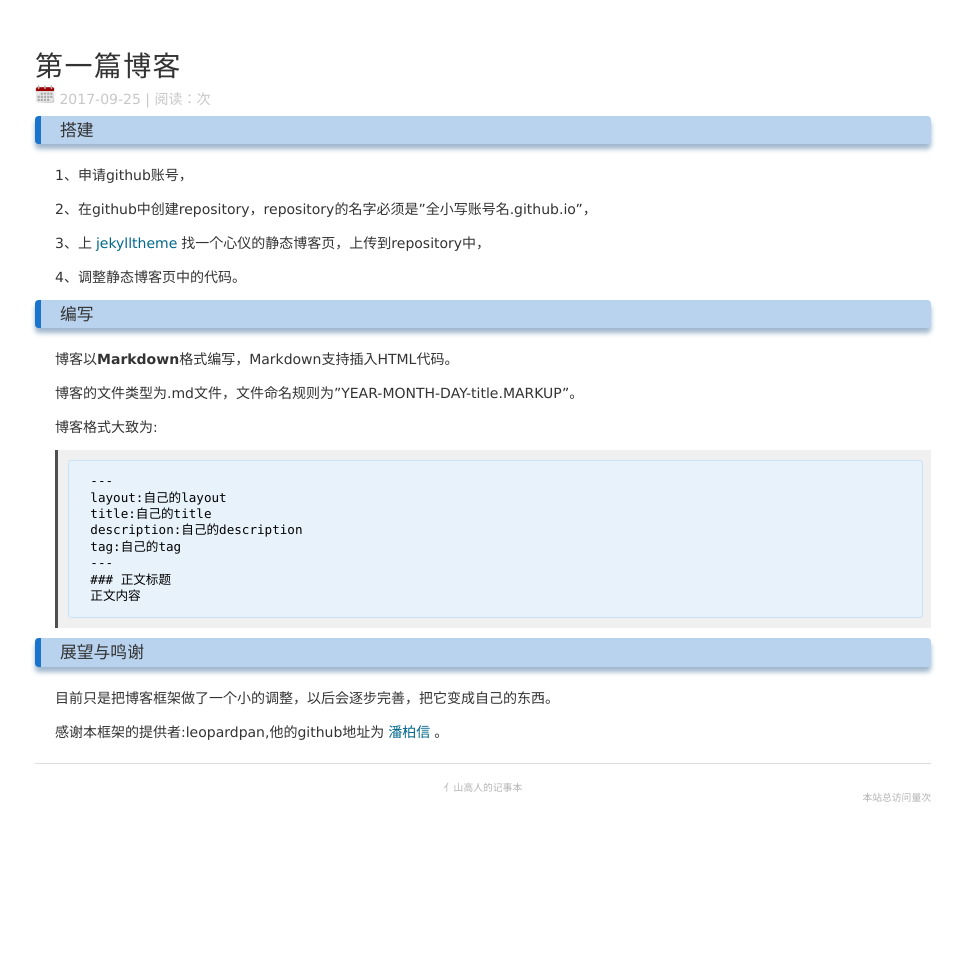
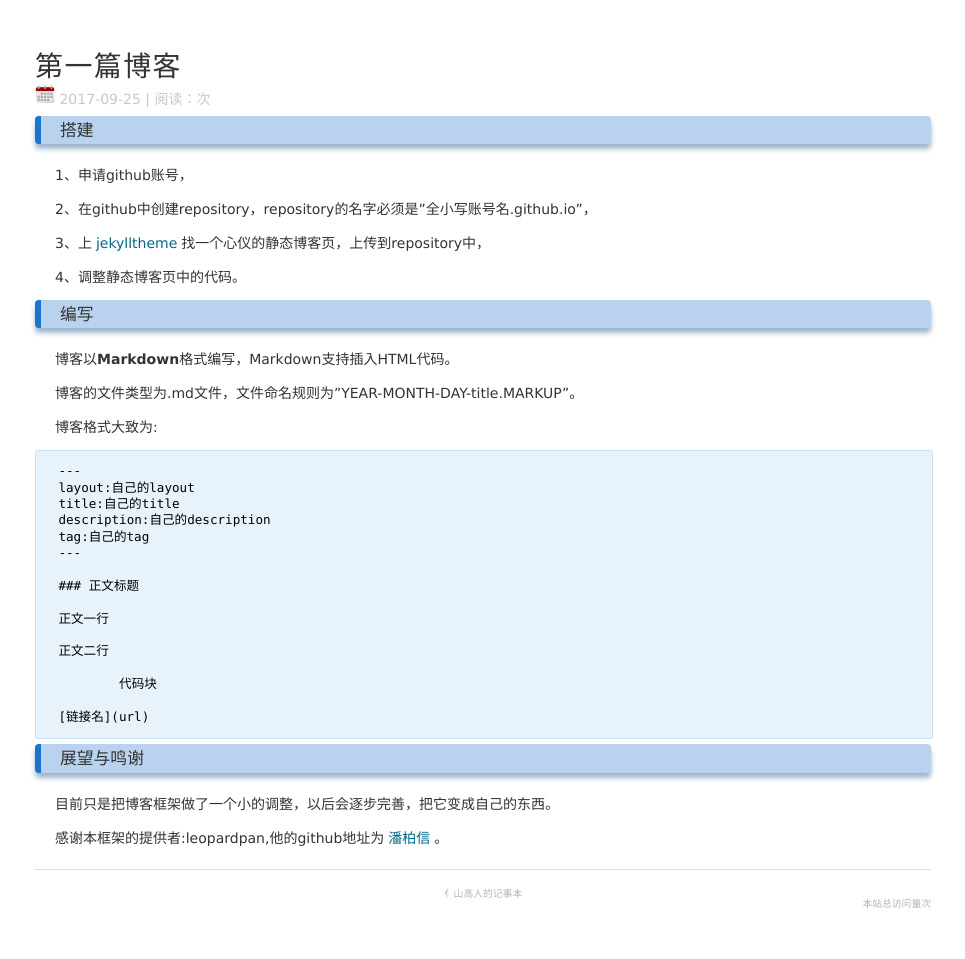
Before and after one commit to XGR-yang/XGR-yang.github.io, a Jekyll site: the page built from _posts/2017-09-25-firstblog.md, in a window 1280 px wide. Shown: the whole page, without its empty margins (157-1122 px from the left). Built offline with Jekyll 4.4.1, drawn with Linux system fonts in a browser that asks for light colours; nearby versions of some CDN libraries; comment, search, counter and statistics services are not loaded; before the commit the page ends 900 px from its top, so only the background shows below that.

Commit message:
Update 2017-09-25-firstblog.md

```diff
--- a/_posts/2017-09-25-firstblog.md
+++ b/_posts/2017-09-25-firstblog.md
@@ -22,14 +22,23 @@ tag: 测试
 博客的文件类型为.md文件，文件命名规则为"YEAR-MONTH-DAY-title.MARKUP"。
 
 博客格式大致为:
->	---
+
+	---
 	layout:自己的layout
 	title:自己的title
 	description:自己的description
 	tag:自己的tag
 	---
+
 	### 正文标题
-	正文内容
+
+	正文一行
+
+	正文二行
+
+		代码块
+
+	[链接名](url)
 
 ### 展望与鸣谢
 
```
